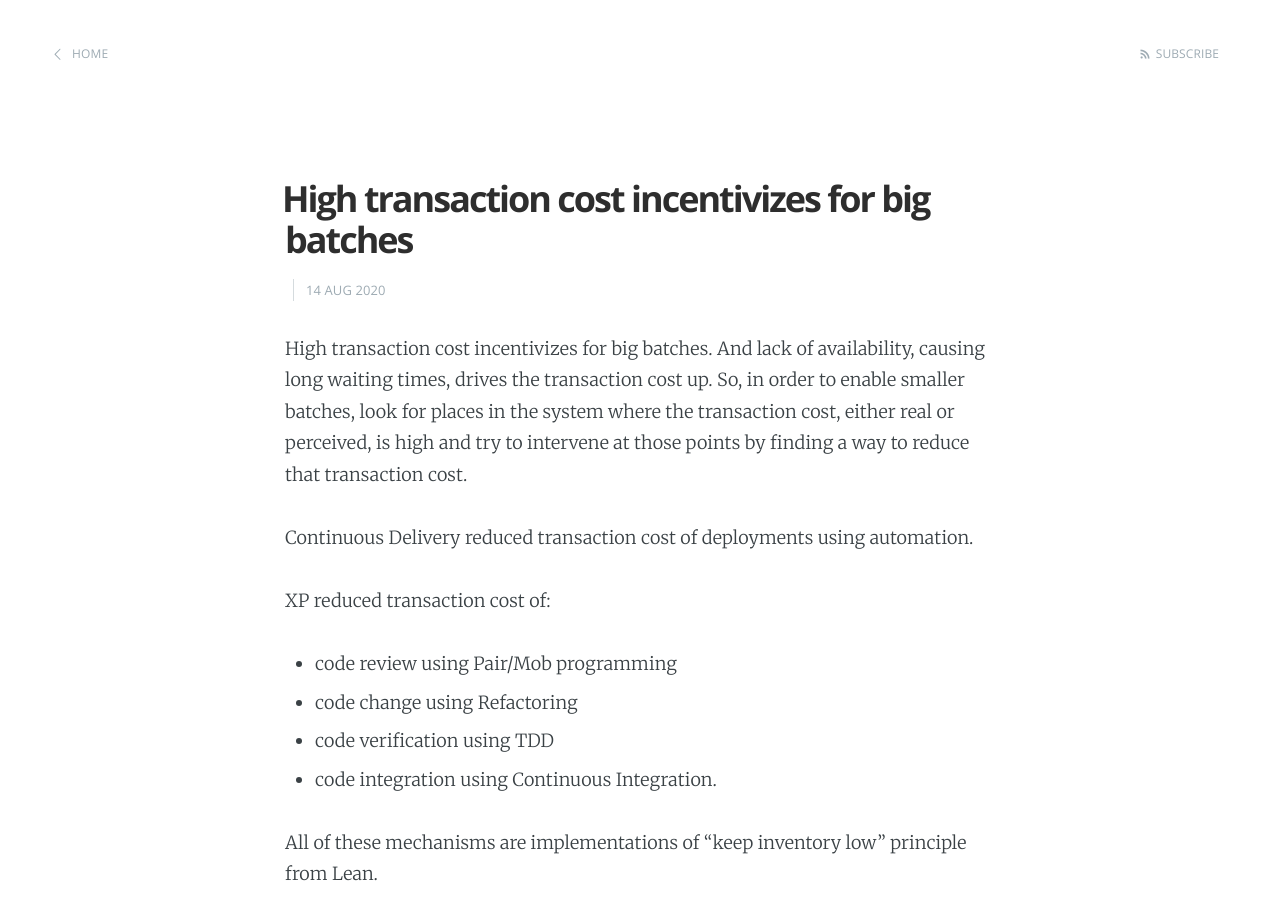
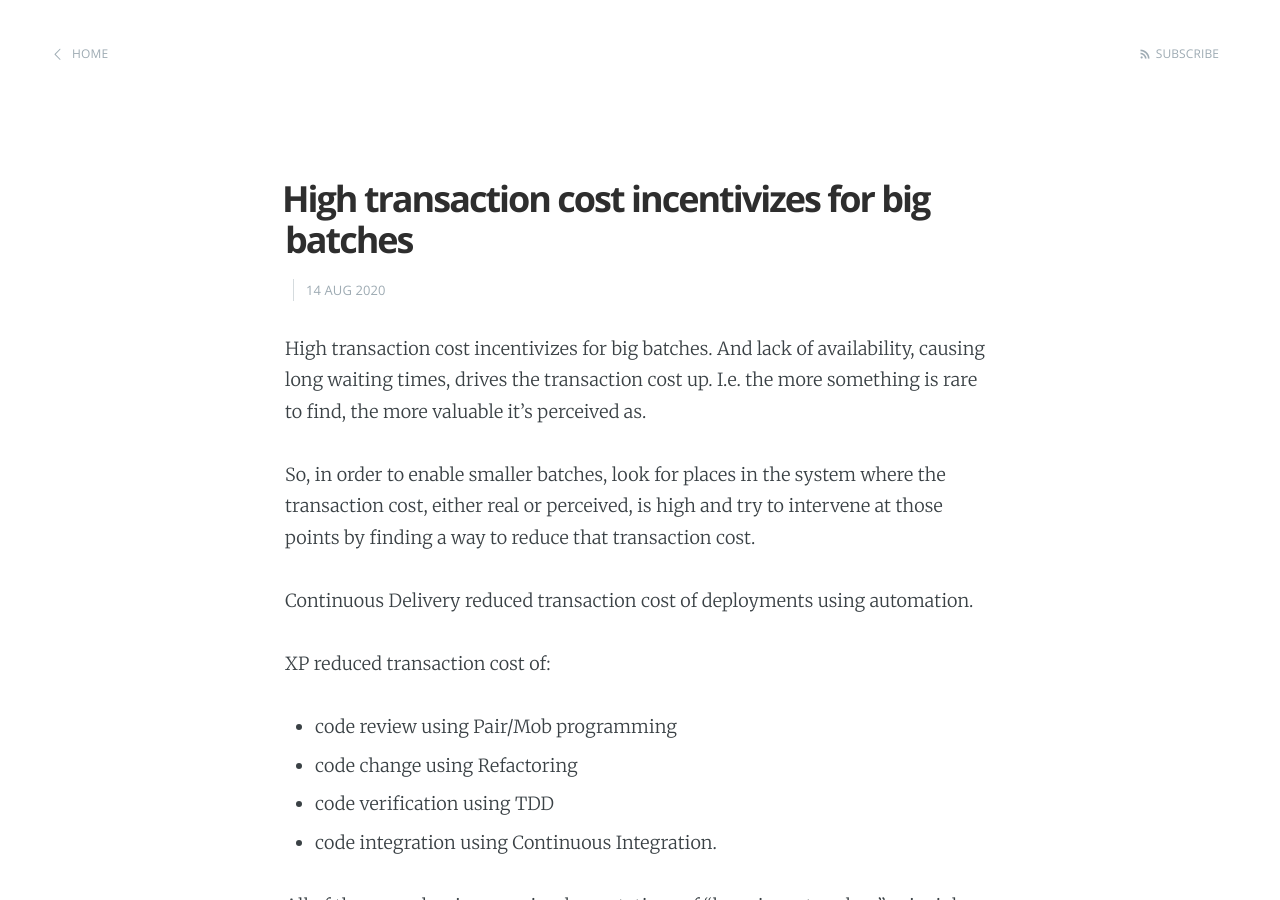
Before and after one commit to dragan-stepanovic/dragan-stepanovic.github.io, a Jekyll site: the page built from _posts/2020-08-14-big-batches-and-high-transaction-cost.md, in a window 1280 px wide and 900 px high. Built offline with Jekyll 4.4.1, drawn with Linux system fonts in a browser that asks for light colours; our own code applies the rules of GitHub Pages for plain Markdown files; comment, search, counter and statistics services are not loaded.

Commit message:
Update 2020-08-14-big-batches-and-high-transaction-cost.md

```diff
--- a/_posts/2020-08-14-big-batches-and-high-transaction-cost.md
+++ b/_posts/2020-08-14-big-batches-and-high-transaction-cost.md
@@ -3,6 +3,8 @@ title: High transaction cost incentivizes for big batches
 ---
 
 High transaction cost incentivizes for big batches. And lack of availability, causing long waiting times, drives the transaction cost up.
+I.e. the more something is rare to find, the more valuable it’s perceived as.
+
 So, in order to enable smaller batches, look for places in the system where the transaction cost, either real or perceived, is high and try to intervene at those points by finding a way to reduce that transaction cost.
 
 
```
